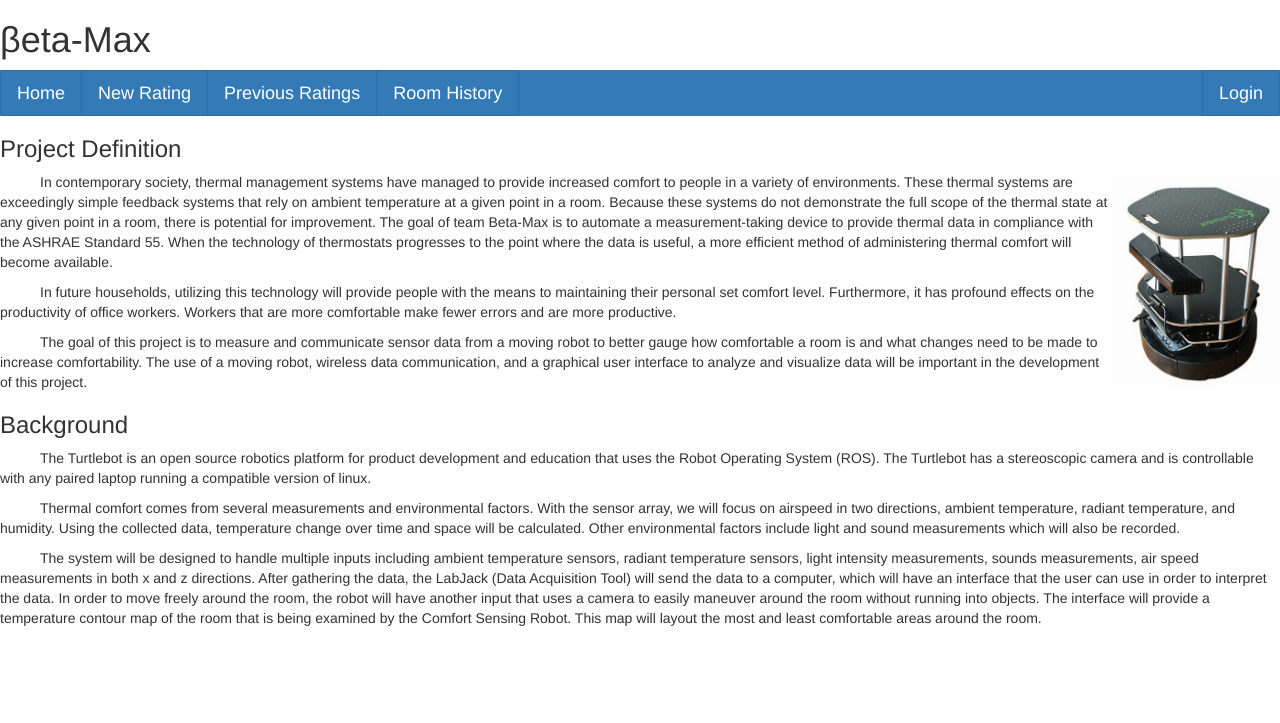
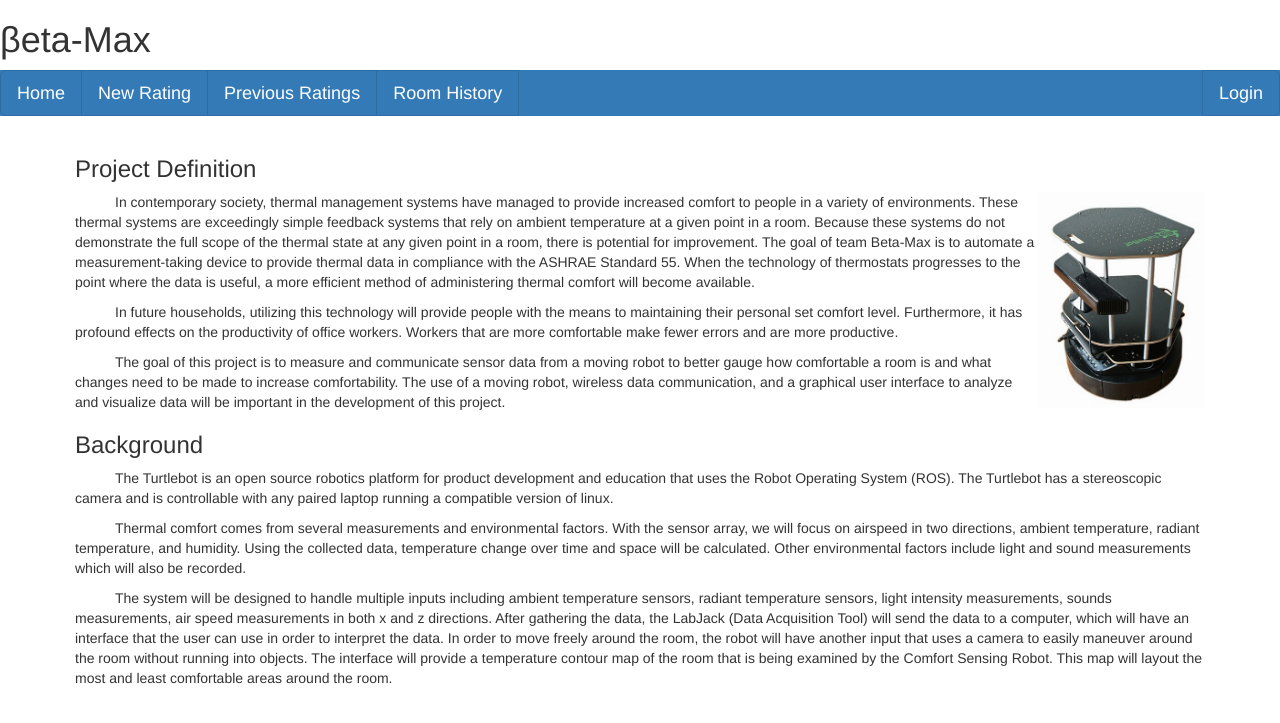
Before and after one commit to zilingzhang/Betamax, a Django app: page /comfort/ in a window 1280 px wide. Shown: the top 723 px of the page. Run offline with Django 3.2, Linux system fonts and the light colour scheme; some libraries are stand-ins or nearby versions.

Commit message:
added padding to home template

```diff
--- a/comfort/templates/comfort/home.html
+++ b/comfort/templates/comfort/home.html
@@ -1,6 +1,7 @@
 {% extends "comfort/header.html" %}
 
 {% block content %}
+	<div class="container" style="padding:20px">
 		<h3>Project Definition</h3>
 	        <p style="text-indent: 40px">
 		<img src="Turtlebot2.jpg" alt="TurtleBot" style="float:right;width:168px;height:216px;">
@@ -23,4 +24,5 @@
 			The system will be designed to handle multiple inputs including ambient temperature sensors, radiant temperature sensors, light intensity measurements, sounds measurements, air speed measurements in both x and z directions. After gathering the data, the LabJack (Data Acquisition Tool) will send the data to a computer, which will have an interface that the user can use in order to interpret the data. In order to move freely around the room, the robot will have another input that uses a camera to easily maneuver around the room without running into objects. The interface will provide a temperature contour map of the room that is being examined by the Comfort Sensing Robot. This map will layout the most and least comfortable areas around the room.
 
 		</p>
+	</div>
 {% endblock %}
```
Lines whose indentation alone changed are shown as unchanged.
